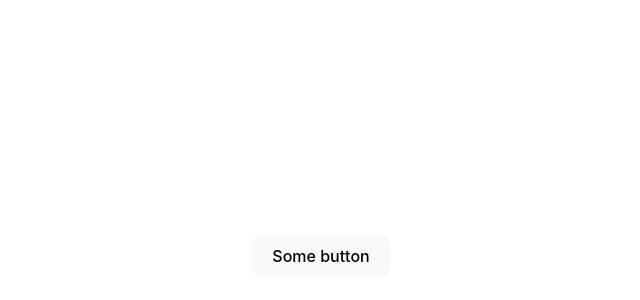
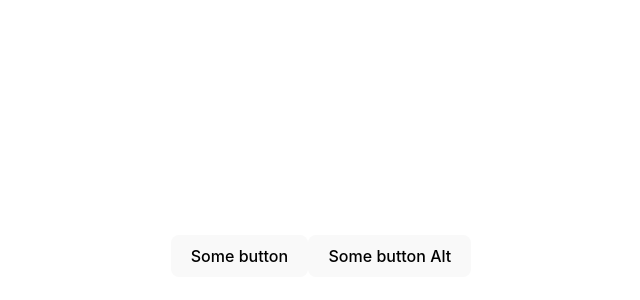
Before and after one commit to dktwho/menau-app, a React (Vite) app: page / in a window 1280 px wide. Shown: the part 144-444 px from the top of the page, without its empty margins (319-959 px from the left). Built offline with nearby package versions, Linux system fonts and the light colour scheme.

Commit message:
feat: create one more apart button typed with  ButtonProps with FC

```diff
--- a/package.json
+++ b/package.json
@@ -10,6 +10,7 @@
     "preview": "vite preview"
   },
   "dependencies": {
+    "classnames": "^2.3.2",
     "react": "^18.2.0",
     "react-dom": "^18.2.0"
   },
--- a/src/App.tsx
+++ b/src/App.tsx
@@ -1,11 +1,12 @@
 import './App.css'
-import Button from "./components/Button/Button.tsx";
+import Button, {ButtonAlt} from "./components/Button/Button.tsx";
 
 function App() {
 
   return (
     <>
-        <Button>Some button</Button>
+        <Button onClick={()=> console.log('btn')}>Some button</Button>
+        <ButtonAlt onClick={()=> console.log('btnalt')}>Some button Alt</ButtonAlt>
     </>
   )
 }
--- a/src/components/Button/Button.props.ts
+++ b/src/components/Button/Button.props.ts
@@ -1,5 +1,6 @@
-import {ReactNode} from "react";
+import {ButtonHTMLAttributes, ReactNode} from "react";
 
-export interface ButtonProps {
+export interface ButtonProps extends ButtonHTMLAttributes<HTMLButtonElement>{
     children: ReactNode
+
 }
--- a/src/components/Button/Button.tsx
+++ b/src/components/Button/Button.tsx
@@ -1,9 +1,17 @@
 import {ButtonProps} from "./Button.props.ts";
+import cn from 'classnames'
+import {FC} from "react";
 
-export const Button = ({children, ...props}: ButtonProps) => {
+export const Button = ({children, className, ...props}: ButtonProps) => {
     return (
-        <button {...props}>{children}</button>
+        <button className={cn('button accent', className)} {...props}>{children}</button>
     );
 };
 
 export default Button;
+
+export const ButtonAlt: FC<ButtonProps> = ({children, className, ...props}) => {
+    return (
+        <button className={cn('button accent', className)} {...props}>{children}</button>
+    )
+}
```
Also changed, not shown: 1 other file (tests, documents, lock files or other folders).
